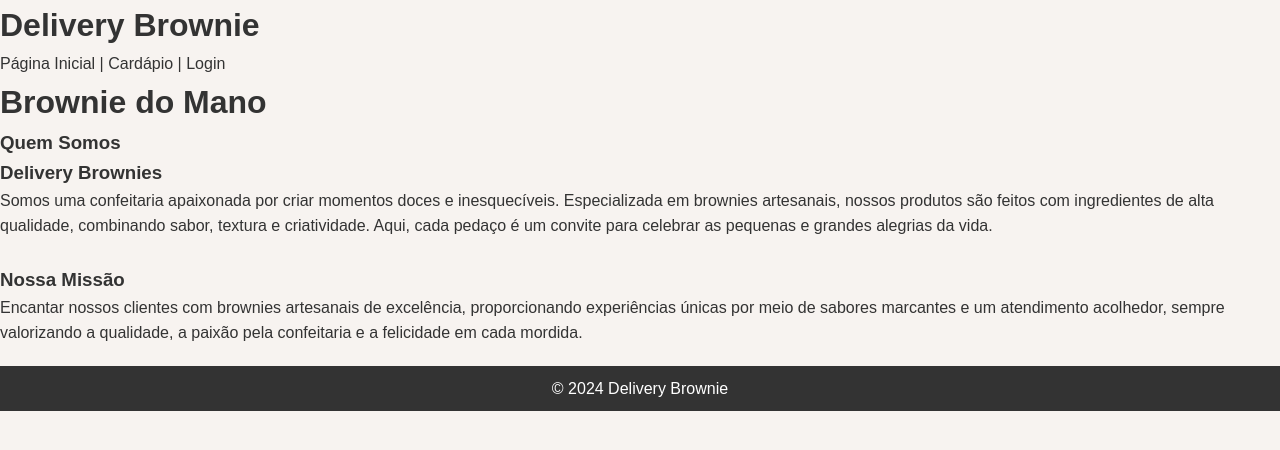
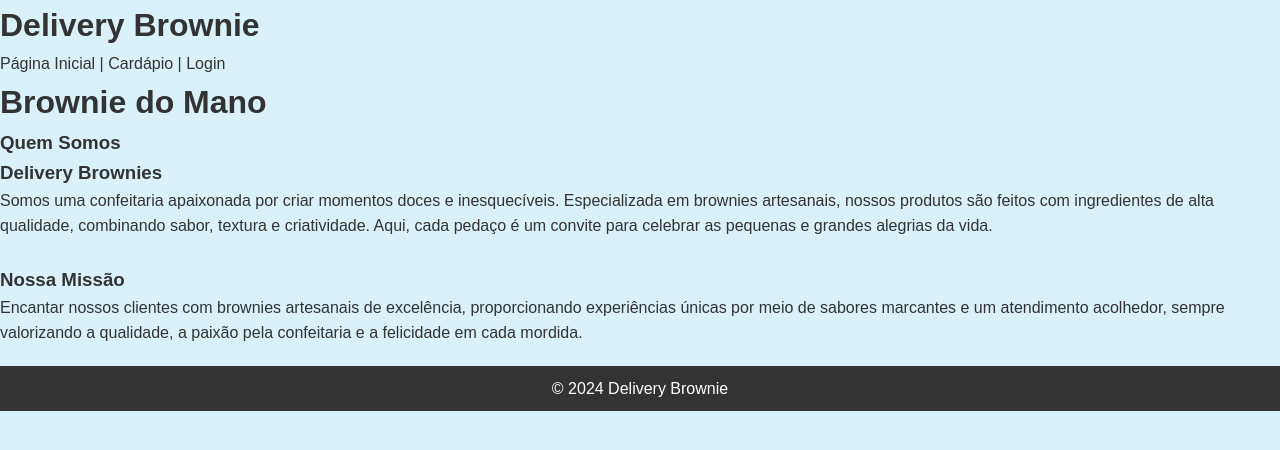
Before and after one commit to manoelbisneto/deliverybrownie, a PHP site: page / in a window 1280 px wide. Shown: the top 450 px of the page. Run offline with PHP 8.4, Linux system fonts and the light colour scheme.

Commit message:
altera cor

```diff
--- a/css/style.css
+++ b/css/style.css
@@ -8,7 +8,7 @@
 body {
     font-family: Arial, sans-serif;
     line-height: 1.6;
-    background-color: #f7f3f0; /* Fundo geral */
+    background-color: #d9f2fa; /* Fundo geral */
     color: #333; /* Cor principal do texto */
 }
 
@@ -19,7 +19,7 @@ a {
 
 /* Barra de Navegação */
 header {
-    background-color: #6a4b35; /* Cor de fundo marrom do header */
+    background-color: #94e2fa; /* Cor de fundo marrom do header */
     color: white; /* Cor do texto */
     padding: 15px 0;
     box-shadow: 0 2px 5px rgba(0, 0, 0, 0.1); /* Sombra suave */
```
